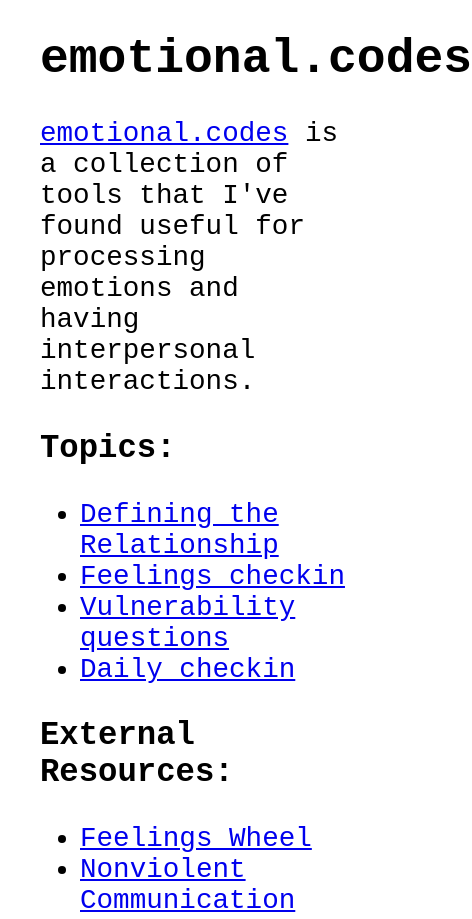
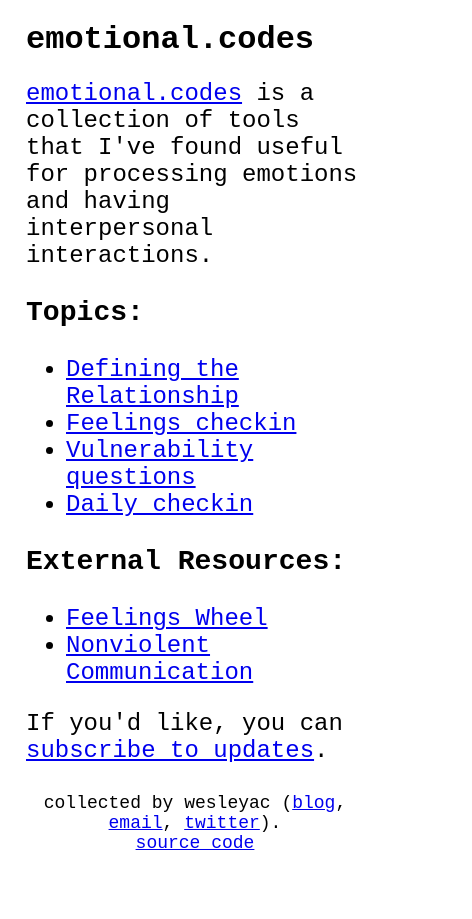
Before and after one commit to WesleyAC/emotional.codes, a plain HTML site: page index.html in a window 390 px wide. Shown: the top 919 px of the page, 472 px wide, since content can reach past the window. After the commit the page ends 861 px from the top, so only its background shows below. Drawn offline with Linux system fonts and the light colour scheme.

Commit message:
Un-fuck mobile styling.

```diff
--- a/style.css
+++ b/style.css
@@ -14,19 +14,6 @@ hr {
 	width: 800px;
 }
 
-@media only screen
-and (max-device-width: 864px) {
-	.container {
-		margin-left: 32px;
-		margin-right: 32px;
-		width: auto;
-	}
-
-	html {
-		font-size: calc(12px + 4vw);
-	}
-}
-
 .title {
 	font-family: monospace;
 	font-size: 48px;
@@ -41,3 +28,15 @@ and (max-device-width: 864px) {
 	font-family: monospace;
 	font-size: 18px;
 }
+
+@media (max-width: 864px) {
+	.container {
+		margin-left: 18px;
+		margin-right: 18px;
+		width: auto;
+	}
+
+	.title {
+		font-size: 32px;
+	}
+}
```
Also changed, not shown: post.html (+1 -0 lines).
